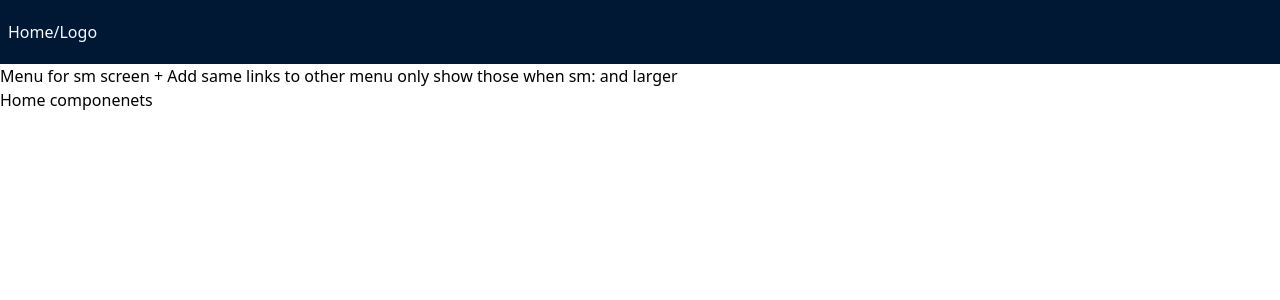
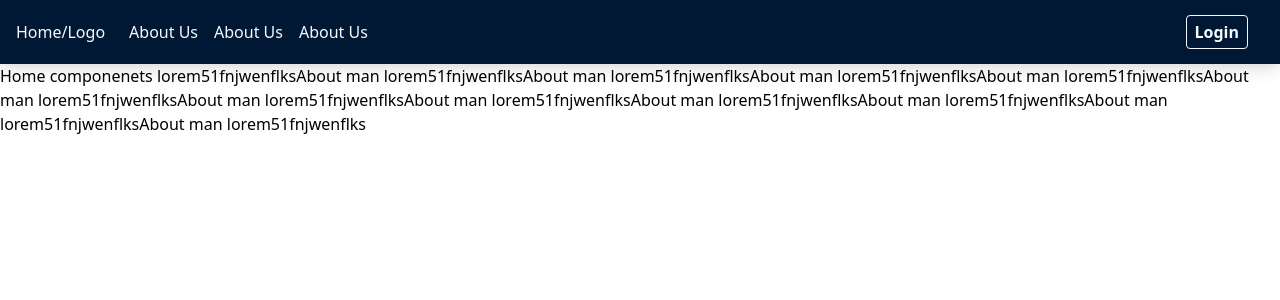
Before and after one commit to RanjDev/ecommerce, a React (Create React App) app: page / in a window 1280 px wide. Shown: the top 300 px of the page. Built offline with nearby package versions, Linux system fonts and the light colour scheme.

Commit message:
Fully Functional responsive Navbar

```diff
--- a/package.json
+++ b/package.json
@@ -1,5 +1,5 @@
 {
-  "name": "otakumart-ecommerce",
+  "name": "ecommerce",
   "version": "0.1.0",
   "private": true,
   "dependencies": {
--- /dev/null
+++ b/src/pages/ProductDetailPage.js
@@ -0,0 +1,12 @@
+import React from "react";
+
+export default function ProductDetailPage() {
+  return (
+    <div>
+      <p>
+        The product detail page where all the information about A Single Product
+        will be shwon
+      </p>
+    </div>
+  );
+}
--- a/src/pages/components/Home.js
+++ b/src/pages/components/Home.js
@@ -2,8 +2,15 @@ import React from "react";
 
 export default function Home() {
   return (
-    <div>
-      <p>Home componenets</p>
+    <div className="">
+      <p>
+        Home componenets lorem51fnjwenflksAbout man lorem51fnjwenflksAbout man
+        lorem51fnjwenflksAbout man lorem51fnjwenflksAbout man
+        lorem51fnjwenflksAbout man lorem51fnjwenflksAbout man
+        lorem51fnjwenflksAbout man lorem51fnjwenflksAbout man
+        lorem51fnjwenflksAbout man lorem51fnjwenflksAbout man
+        lorem51fnjwenflksAbout man lorem51fnjwenflks
+      </p>
     </div>
   );
 }
--- a/src/pages/components/Navbar.js
+++ b/src/pages/components/Navbar.js
@@ -1,14 +1,51 @@
-import { React, useState } from "react";
-import { Link } from "react-router-dom";
+import { React, useState, useEffect } from "react";
+import { NavLink } from "react-router-dom";
 
 export default function Navbar() {
   const [showNav, setShowNav] = useState(false); //to check if the menu is shown or hidden
-  const [navClasses, setNavClasses] = useState("hidden"); // the classes that are applied to the small screen nav
+  const [navClasses, setNavClasses] = useState("-translate-y-96"); // the classes that are applied to the small screen nav
+
+  useEffect(() => {}, [navClasses]);
+
   return (
     <div className="">
-      <div className="h-16 max-w-full flex justify-between items-center px-2 py-2 bg-bgDark ">
-        <div className="flex gap-2 text-bgLight">
-          <Link to="/">Home/Logo</Link>
+      <div className="relative z-50 h-16 w-full flex justify-between items-center px-4 py-2 bg-bgDark shadow-lg">
+        <div className="flex items-center gap-2 text-bgLight w-full">
+          <NavLink to="/">Home/Logo</NavLink>
+          <ul className="w-full justify-between items-center gap-1 px-4 hidden sm:flex">
+            <div className="flex items-center gap-4">
+              <NavLink
+                to="about"
+                className={({ isActive }) =>
+                  "" + (isActive ? " text-red-800 font-semibold" : "")
+                }
+              >
+                About Us
+              </NavLink>
+              <NavLink
+                to="about"
+                className={({ isActive }) =>
+                  "" + (isActive ? " text-red-800 font-semibold" : "")
+                }
+              >
+                About Us
+              </NavLink>
+              <NavLink
+                to="about"
+                className={({ isActive }) =>
+                  "" + (isActive ? " text-red-800 font-semibold" : "")
+                }
+              >
+                About Us
+              </NavLink>
+            </div>
+
+            <div className="">
+              <button className=" border border-bgLight text-bgLight font-semibold py-1 px-2 rounded transition-all duration-150 hover:bg-bgLight hover:text-bgDark">
+                Login
+              </button>
+            </div>
+          </ul>
           {/* <Link to="/about">About Us</Link> */}
         </div>
         <div className="sm:hidden">
@@ -17,35 +54,73 @@ export default function Navbar() {
             className="flex flex-col gap-1"
             onClick={() => {
               setShowNav(!showNav);
+
               // if to check if the nav is true or false
-              if (showNav === true) {
+              if (showNav === false) {
                 //apply classes to make it visible
-              } else if (showNav === false) {
+                setNavClasses("-translate-y-0");
+              } else {
+                setNavClasses("-translate-y-96");
+
                 // apply classes that make nav hidden
               }
             }}
           >
             <div
-              className={`bg-red-200 h-1 w-4 transition-all duration-100 transform ${
+              className={`bg-bgLight h-1 w-4 transition-all duration-700 transform ${
                 showNav ? "scale-x-150" : "scale-x-50"
               }`}
             ></div>
             <div
-              className={`bg-red-200 h-1 w-4 transition-all duration-100 transform ${
+              className={`bg-bgLight h-1 w-4 transition-all duration-700 transform ${
                 showNav ? "scale-x-150" : "scale-x-50"
               }`}
             ></div>
             <div
-              className={`bg-red-200 h-1 w-4 transition-all duration-100 transform ${
+              className={`bg-bgLight h-1 w-4 transition-all duration-700 transform ${
                 showNav ? "scale-x-150" : "scale-x-50"
               }`}
             ></div>
           </button>
         </div>
       </div>
-      <div>
-        Menu for sm screen + Add same links to other menu only show those when
-        sm: and larger
+      <div className="relative">
+        {/* Menu for sm screen + Add same links to other menu only show those when
+        sm: and larger */}
+        <div
+          className={`absolute h-auto w-full flex justify-between items-center px-2 py-2
+           bg-bgDark text-bgLight transition-transform duration-700 transform ${navClasses}`}
+        >
+          <ul className="flex w-full flex-col gap-1 px-4">
+            <NavLink
+              to="about"
+              className={({ isActive }) =>
+                "" + (isActive ? " text-red-800 font-semibold" : "")
+              }
+            >
+              About Us
+            </NavLink>
+            <NavLink
+              to="about"
+              className={({ isActive }) =>
+                "" + (isActive ? " text-red-800 font-semibold" : "")
+              }
+            >
+              About Us
+            </NavLink>
+            <NavLink
+              to="about"
+              className={({ isActive }) =>
+                "" + (isActive ? " text-red-800 font-semibold" : "")
+              }
+            >
+              About Us
+            </NavLink>
+            <button className=" border border-bgLight text-bgLight font-semibold py-1 rounded transition-all duration-150 hover:bg-bgLight hover:text-bgDark">
+              Login
+            </button>
+          </ul>
+        </div>
       </div>
     </div>
   );
```
Also changed, not shown: 1 other file (tests, documents, lock files or other folders).
